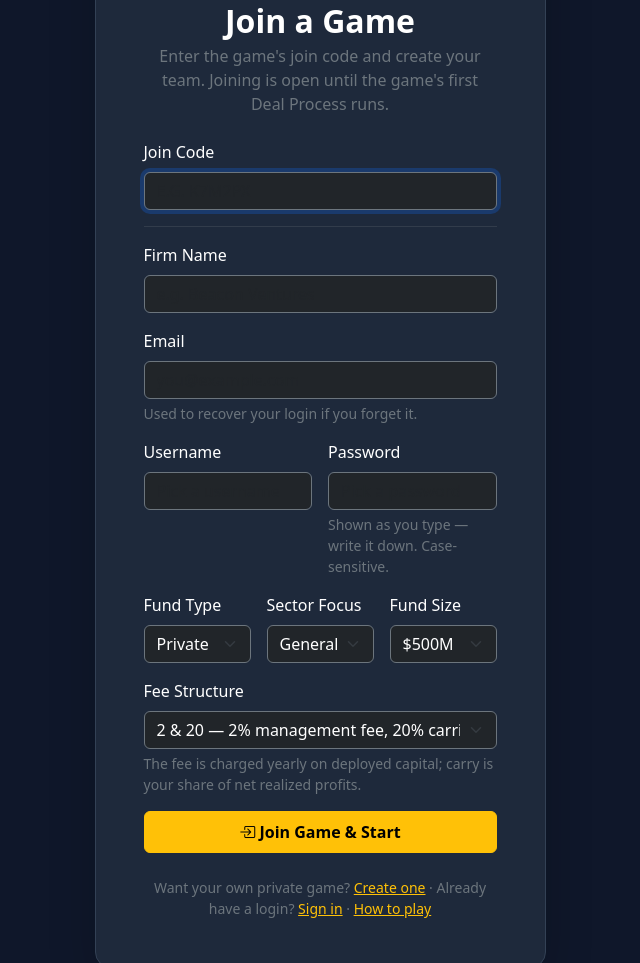
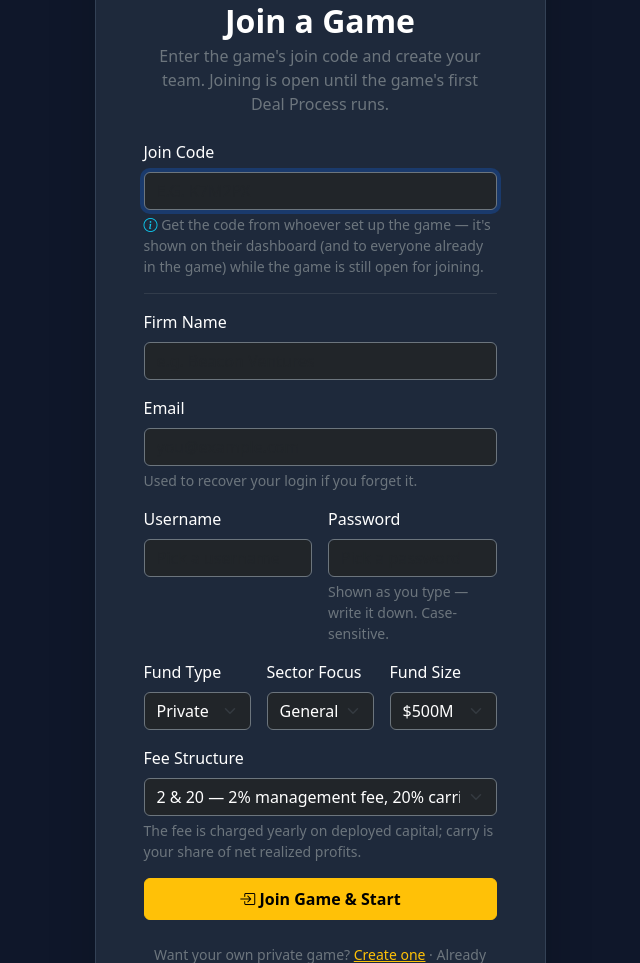
Before and after one commit to 081602/simulategp, a Flask app: page /join-game in a window 1280 px wide. Shown: the part 159-1122 px from the top of the page, without its empty margins (320-960 px from the left). Run offline with Flask 3, Linux system fonts and the light colour scheme; some libraries are stand-ins or nearby versions.

Commit message:
Join page: explain where to find a join code
Co-Authored-By: Claude Fable 5 <noreply@anthropic.com>

```diff
--- a/templates/join_game.html
+++ b/templates/join_game.html
@@ -34,6 +34,12 @@
             <label class="form-label text-white">Join Code</label>
             <input type="text" name="join_code" maxlength="12" class="form-control bg-dark text-white border-secondary text-uppercase"
                    placeholder="e.g. K7M2PX" required autofocus>
+            <div class="form-text text-secondary">
+              <i class="bi bi-info-circle text-info"></i>
+              Get the code from whoever set up the game — it's shown on their
+              dashboard (and to everyone already in the game) while the game is
+              still open for joining.
+            </div>
           </div>
           <hr class="border-secondary">
           <div class="mb-3">
```
